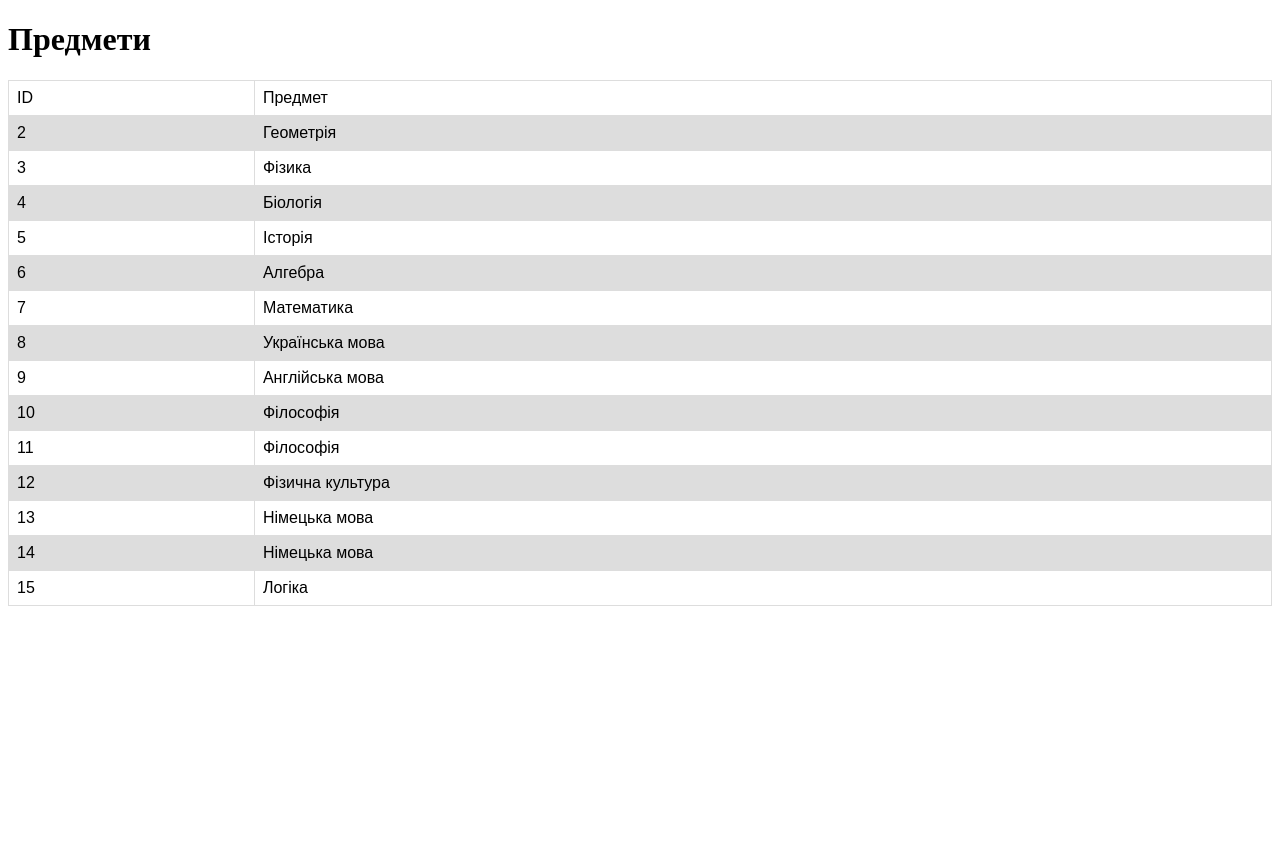
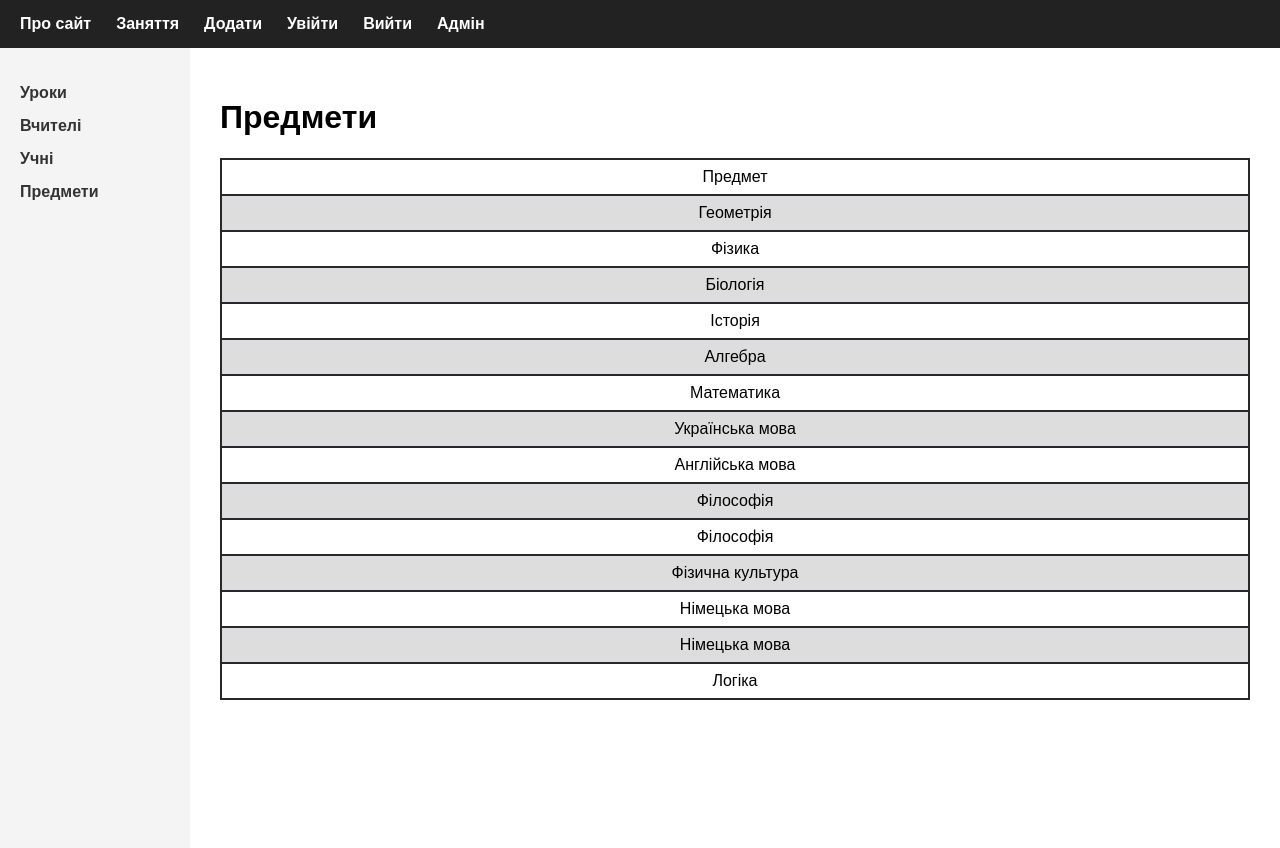
Before and after one commit to mirolexiv/online_school_project, a Django app: page /lessons/subjects/ in a window 1280 px wide. Before the commit the page ends 606 px from the top, so only its background shows below. Run offline with Django 5.2, Linux system fonts and the light colour scheme; data comes from the database, SQL or seed files in the repository; both versions use the stored data as it was after the commit.

Commit message:
Created menu for lessons
Created menu for lessons

```diff
--- /dev/null
+++ b/online_school/lessons/static/lessons/styles/index_style.css
@@ -0,0 +1,83 @@
+/* Загальні стилі */
+body {
+    margin: 0;
+    font-family: Arial, sans-serif;
+}
+
+/* Горизонтальне меню */
+.mainmenu {
+    display: flex;
+    list-style: none;
+    background: #222;
+    padding: 15px 20px;
+    margin: 0;
+}
+
+.mainmenu li {
+    margin-right: 25px;
+}
+
+.mainmenu a {
+    color: white;
+    text-decoration: none;
+    font-weight: bold;
+}
+
+.mainmenu a:hover {
+    color: #4CAF50;
+}
+
+/* Layout */
+.layout {
+    display: flex;
+    min-height: 100vh;
+}
+
+/* Ліва панель */
+.sidebar {
+    width: 150px;
+    background: #f4f4f4;
+    padding: 20px;
+}
+
+.sidebar ul {
+    list-style: none;
+    padding: 0;
+}
+
+.sidebar li {
+    margin-bottom: 15px;
+}
+
+.sidebar a {
+    text-decoration: none;
+    color: #333;
+    font-weight: 600;
+}
+
+.sidebar a:hover {
+    color: #007bff;
+}
+
+/* Контент */
+
+.content {
+    flex: 1;
+    padding: 30px;
+}
+.content table {
+  font-family: arial, sans-serif;
+  border-collapse: collapse;
+  width: 100%;
+}
+.content td, th {
+  border: 2px solid #26282B;
+  text-align: center;
+  padding: 8px;
+}
+.content tr:nth-child(even) {
+  background-color: #ddd;
+}
+.content img{
+    width: 100%;
+}
--- a/online_school/lessons/templates/lessons/index.html
+++ b/online_school/lessons/templates/lessons/index.html
@@ -1,29 +1,41 @@
+{% load static %}
 <!DOCTYPE html>
 <html lang="ua">
 <head>
     <meta charset="UTF-8">
-    <title>Головна сторінка</title>
+    <title>{% block title %}{% endblock %}</title>
+    <link rel="stylesheet" href="{% static 'lessons/styles/index_style.css' %}">
 </head>
-
-<style>
-table {
-  font-family: arial, sans-serif;
-  border-collapse: collapse;
-  width: 100%;
-}
-
-td, th {
-  border: 1px solid #ddd;
-  text-align: left;
-  padding: 8px;
-}
-
-tr:nth-child(even) {
-  background-color: #ddd;
-}
-</style>
 
 <body>
 
+{% block mainmenu %}
+<ul class="mainmenu">
+{% for m in menu %}
+    <li><a href="{% url m.url_name %}">{{ m.title }}</a></li>
+{% endfor %}
+</ul>
+{% endblock mainmenu %}
+
+<div class="layout">
+
+    <!-- ЛІВЕ МЕНЮ -->
+    <aside class="sidebar">
+        <ul>
+            <li><a href="{% url 'lessons' %}">Уроки</a></li>
+            <li><a href="{% url 'teachers' %}">Вчителі</a></li>
+            <li><a href="{% url 'students' %}">Учні</a></li>
+            <li><a href="{% url 'subjects' %}">Предмети</a></li>
+        </ul>
+    </aside>
+
+    <!-- КОНТЕНТ -->
+    <div class="content">
+        {% block page %}
+        {% endblock page %}
+    </div>
+
+</div>
+
 </body>
 </html>
--- a/online_school/lessons/templates/lessons/subjects.html
+++ b/online_school/lessons/templates/lessons/subjects.html
@@ -1,40 +1,17 @@
-<!DOCTYPE html>
-<html lang="ua">
-<head>
-    <meta charset="UTF-8">
-    <title>Предмети</title>
-</head>
+{% extends 'lessons/index.html' %}
+{% block title %}Предмети{% endblock %}
 
-<style>
-table {
-  font-family: arial, sans-serif;
-  border-collapse: collapse;
-  width: 100%;
-}
+{% block page %}
 
-td, th {
-  border: 1px solid #ddd;
-  text-align: left;
-  padding: 8px;
-}
-
-tr:nth-child(even) {
-  background-color: #ddd;
-}
-</style>
-
-<body>
 <h1>
-    Предмети
+Предмети
 </h1>
 <table>
     <tr>
-        <td>ID</td>
         <td>Предмет</td>
     </tr>
     {% for subject in subjects %}
     <tr>
-        <td>{{subject.id}}</td>
         <td>{{subject.name}}</td>
 
     </tr>
@@ -42,6 +19,4 @@ tr:nth-child(even) {
     {% endfor %}
 
 </table>
-
-</body>
-</html>
+{% endblock page %}
--- a/online_school/lessons/urls.py
+++ b/online_school/lessons/urls.py
@@ -2,8 +2,8 @@ from django.urls import path
 from . import views
 
 urlpatterns = [
-    path('students/', views.web_students),
-    path('subjects/', views.web_subjects),
-    path('teachers/', views.web_teachers),
-    path('lessons/', views.web_lessons),
+    path('students/', views.web_students, name='students'),
+    path('subjects/', views.web_subjects, name='subjects'),
+    path('teachers/', views.web_teachers, name='teachers'),
+    path('', views.web_lessons, name='lessons'),
 ]
--- a/online_school/lessons/views.py
+++ b/online_school/lessons/views.py
@@ -1,24 +1,35 @@
 from django.http import HttpResponse
 from django.shortcuts import render
 from .models import Students, Teachers, Subjects, Lessons
+from django.contrib import admin
+
+menu = [{'title': "Про сайт", 'url_name': 'students'},
+        {'title': "Заняття", 'url_name': 'lessons'},
+        {'title': "Додати", 'url_name': 'teachers'},
+        {'title': "Увійти", 'url_name': 'users:login'},
+         {'title': "Вийти", 'url_name': 'users:logout'},
+        {'title': "Адмін", 'url_name': 'admin:index'},
+]
+
+
 
 # Create your views here.
 def web_students(request):
     students = Students.objects.all()
-    context = {'students': students}
+    context = {'students': students, 'menu': menu}
     return render(request, 'lessons/students.html', context)
 
 def web_teachers(request):
     teachers = Teachers.objects.all()
-    context = {'teachers': teachers}
+    context = {'teachers': teachers, 'menu': menu}
     return render(request, 'lessons/teachers.html', context)
 
 def web_subjects(request):
     subjects = Subjects.objects.all()
-    context = {'subjects': subjects}
+    context = {'subjects': subjects, 'menu': menu}
     return render(request, 'lessons/subjects.html', context)
 
 def web_lessons(request):
     lessons = Lessons.objects.all()
-    context = {'lessons': lessons}
+    context = {'lessons': lessons, 'menu': menu}
     return render(request, 'lessons/lessons.html', context)
--- a/online_school/online_school/urls.py
+++ b/online_school/online_school/urls.py
@@ -21,7 +21,7 @@ import lessons
 from lessons import views
 
 urlpatterns = [
-    path('admin/', admin.site.urls),
+    path('admin/', admin.site.urls, name='admin'),
     path('lessons/', include('lessons.urls')),
     path('users/', include('users.urls', namespace='users')),
     path('form/', include('form_app.urls')),
```
Also changed, not shown: online_school/lessons/templates/lessons/lessons.html (+5 -13 lines), online_school/lessons/templates/lessons/students.html (+4 -29 lines), online_school/lessons/templates/lessons/teachers.html (+4 -29 lines), online_school/db.sqlite3.
